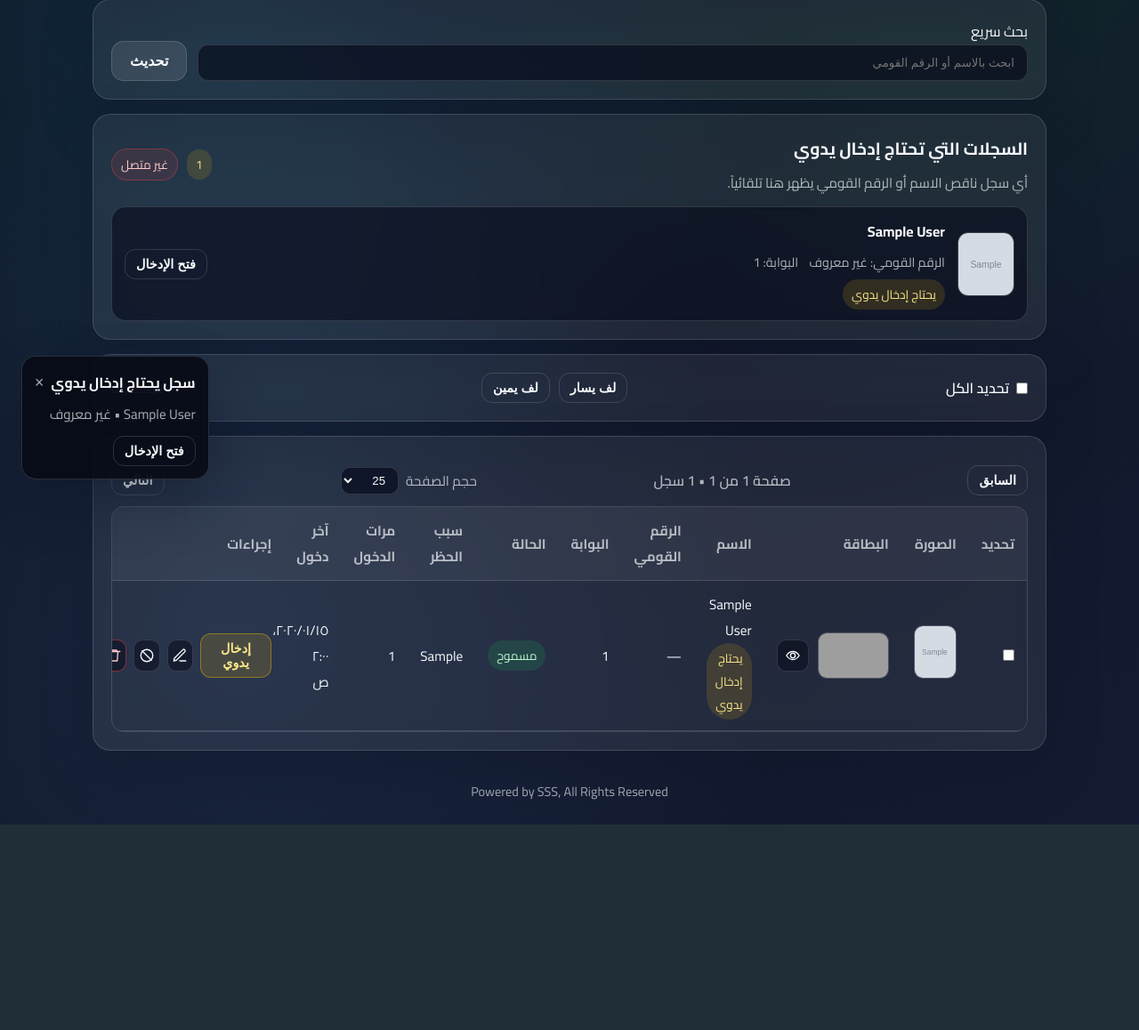
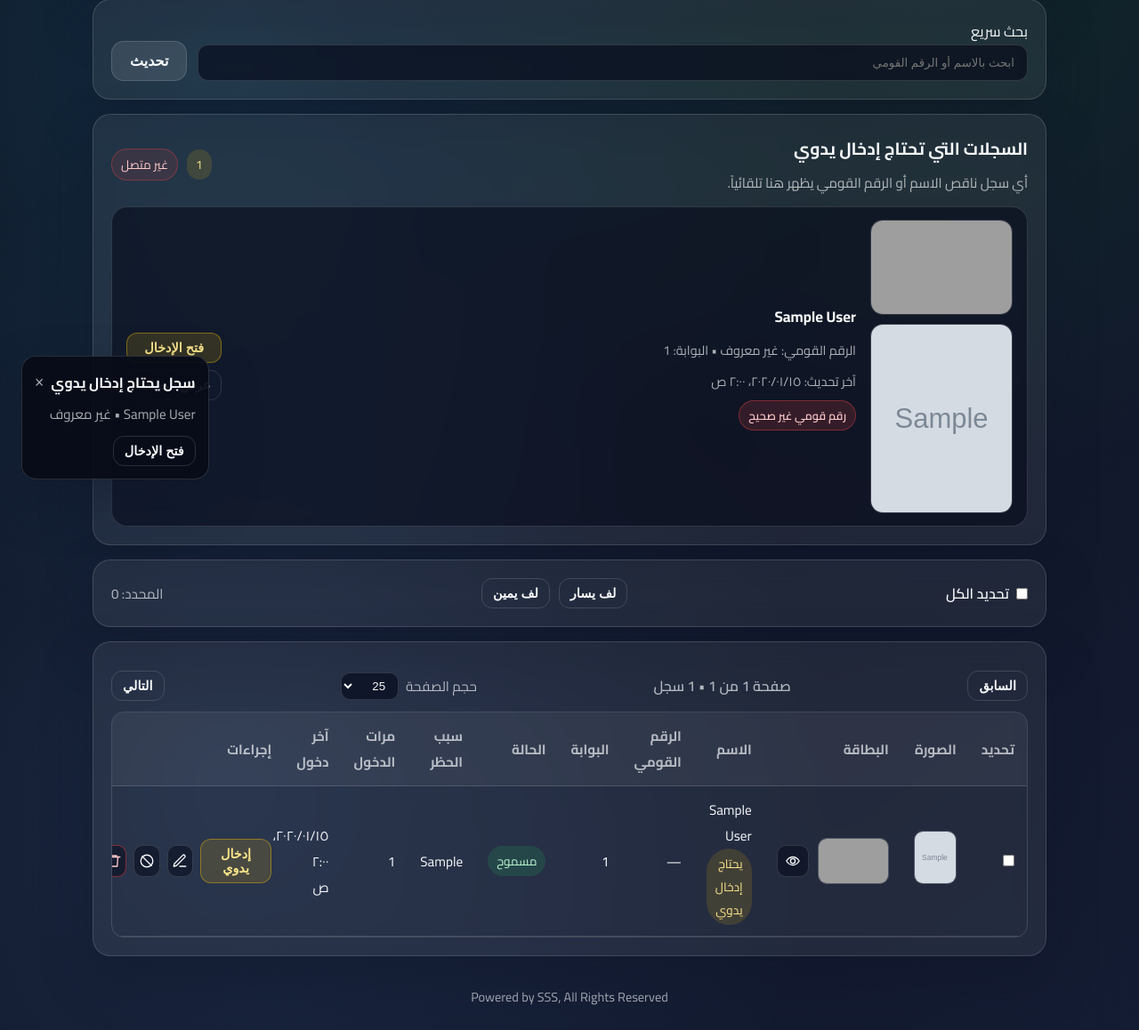
Before and after one commit to pokerist/gates.hpd-lc.com, a FastAPI app: page /admin in a window 1280 px wide. Shown: the part 237-1395 px from the top of the page at 89% size. Before the commit the page ends 1164 px from the top, so only its background shows below. Run offline with FastAPI, Linux system fonts and the light colour scheme; the visitor is signed in with stand-in values (Sample User, id 1); tables that the repository leaves empty hold one stand-in row (values such as "Sample post"); grey boxes marked "Sample" are stand-in pictures; data that the repository does not hold is empty; grey boxes are pictures that could not be loaded.

Commit message:
Improve manual issues display

```diff
--- a/static/css/app.css
+++ b/static/css/app.css
@@ -539,45 +539,64 @@ canvas {
 
 .issue-item {
   display: grid;
-  grid-template-columns: 64px 1fr auto;
+  grid-template-columns: 160px 1fr auto;
   align-items: center;
-  gap: 14px;
-  padding: 12px 14px;
-  border-radius: 16px;
+  gap: 16px;
+  padding: 14px 16px;
+  border-radius: 18px;
   border: 1px solid var(--border);
   background: rgba(2, 6, 23, 0.55);
 }
 
-.issue-thumb {
-  width: 64px;
-  height: 72px;
-  border-radius: 12px;
+.issue-media {
+  display: grid;
+  gap: 10px;
+}
+
+.issue-card-thumb,
+.issue-face-thumb {
+  border-radius: 14px;
   overflow: hidden;
   border: 1px solid rgba(255, 255, 255, 0.2);
-  background: rgba(2, 6, 23, 0.6);
+  background: rgba(2, 6, 23, 0.7);
   display: flex;
   align-items: center;
   justify-content: center;
-  font-size: 0.75rem;
   color: var(--muted);
+  font-size: 0.8rem;
 }
 
-.issue-thumb img {
+.issue-card-thumb {
+  aspect-ratio: 3 / 2;
+}
+
+.issue-face-thumb {
+  aspect-ratio: 3 / 4;
+}
+
+.issue-card-thumb img,
+.issue-face-thumb img {
   width: 100%;
   height: 100%;
   object-fit: cover;
 }
 
-.issue-main {
+.issue-thumb-placeholder {
+  padding: 8px;
+  text-align: center;
+}
+
+.issue-body {
   display: grid;
-  gap: 6px;
+  gap: 8px;
 }
 
 .issue-title {
   font-weight: 700;
+  font-size: 1.05rem;
 }
 
-.issue-meta {
+.issue-sub {
   color: var(--muted);
   font-size: 0.9rem;
   display: flex;
@@ -585,10 +604,44 @@ canvas {
   flex-wrap: wrap;
 }
 
-.issue-badges {
+.issue-tags {
   display: inline-flex;
   gap: 6px;
   flex-wrap: wrap;
+}
+
+.issue-tag {
+  padding: 4px 10px;
+  border-radius: 999px;
+  font-size: 0.8rem;
+  font-weight: 600;
+  border: 1px solid rgba(255, 255, 255, 0.12);
+  color: var(--muted);
+}
+
+.issue-tag.warning {
+  background: rgba(234, 179, 8, 0.16);
+  border-color: rgba(234, 179, 8, 0.4);
+  color: #fde68a;
+}
+
+.issue-tag.danger {
+  background: rgba(239, 68, 68, 0.16);
+  border-color: rgba(239, 68, 68, 0.4);
+  color: #fecaca;
+}
+
+.issue-tag.neutral {
+  background: rgba(59, 130, 246, 0.12);
+  border-color: rgba(59, 130, 246, 0.35);
+  color: #bfdbfe;
+}
+
+.issue-actions {
+  display: grid;
+  gap: 8px;
+  align-content: center;
+  justify-items: stretch;
 }
 
 .live-status {
@@ -837,6 +890,14 @@ canvas {
   .inline-editor {
     grid-template-columns: 1fr;
   }
+
+  .issue-item {
+    grid-template-columns: 1fr;
+  }
+
+  .issue-actions {
+    grid-template-columns: 1fr;
+  }
 }
 
 .toast-container {
--- a/static/js/admin.js
+++ b/static/js/admin.js
@@ -432,7 +432,10 @@ function buildIssueItems(items) {
     nid: isValidNid(person.national_id || "") ? person.national_id : "غير معروف",
     gate: person.gate_number ?? "—",
     photo: person.photo_path || "",
-    card: person.card_path || ""
+    card: person.card_path || "",
+    missingName: !((person.full_name || "").trim()),
+    missingNid: !isValidNid(person.national_id || ""),
+    updatedAt: person.updated_at || person.created_at || ""
   })).filter(issue => issue.id);
 }
 
@@ -449,9 +452,9 @@ function renderIssues(items, total) {
   if (!issues.length) {
     manualIssuesList.innerHTML = `
       <div class="issue-item">
-        <div class="issue-thumb">—</div>
-        <div class="issue-main">
+        <div class="issue-body">
           <div class="issue-title">لا توجد سجلات تحتاج إدخال يدوي حالياً.</div>
+          <div class="issue-sub">كل البيانات مكتملة في الوقت الحالي.</div>
         </div>
       </div>
     `;
@@ -459,24 +462,40 @@ function renderIssues(items, total) {
     issues.forEach(issue => {
       const item = document.createElement("div");
       item.className = "issue-item";
-      const thumb = issue.photo
-        ? `<img src="/person-photos/${escapeAttr(issue.photo)}" alt="photo" />`
-        : issue.card
-          ? `<img src="/card-images/${escapeAttr(issue.card)}" alt="card" />`
-          : "—";
+      const cardUrl = issue.card ? `/card-images/${escapeAttr(issue.card)}` : "";
+      const faceUrl = issue.photo ? `/person-photos/${escapeAttr(issue.photo)}` : "";
+      const cardThumb = cardUrl
+        ? `<img src="${cardUrl}" alt="card" />`
+        : `<div class="issue-thumb-placeholder">لا توجد بطاقة</div>`;
+      const faceThumb = faceUrl
+        ? `<img src="${faceUrl}" alt="face" />`
+        : `<div class="issue-thumb-placeholder">لا توجد صورة</div>`;
+      const tags = [];
+      if (issue.missingName) tags.push({ label: "الاسم ناقص", tone: "warning" });
+      if (issue.missingNid) tags.push({ label: "رقم قومي غير صحيح", tone: "danger" });
+      const tagsHtml = tags
+        .map(tag => `<span class="issue-tag ${tag.tone}">${escapeHtml(tag.label)}</span>`)
+        .join("");
+      const updatedLabel = issue.updatedAt ? formatDate(issue.updatedAt) : "—";
       item.innerHTML = `
-        <div class="issue-thumb">${thumb}</div>
-        <div class="issue-main">
+        <div class="issue-media">
+          <div class="issue-card-thumb">${cardThumb}</div>
+          <div class="issue-face-thumb">${faceThumb}</div>
+        </div>
+        <div class="issue-body">
           <div class="issue-title">${escapeHtml(issue.name)}</div>
-          <div class="issue-meta">
-            <span>الرقم القومي: ${escapeHtml(issue.nid)}</span>
-            <span>البوابة: ${escapeHtml(issue.gate)}</span>
+          <div class="issue-sub">
+            الرقم القومي: ${escapeHtml(issue.nid)} • البوابة: ${escapeHtml(issue.gate)}
           </div>
-          <div class="issue-badges">
-            <span class="badge warning">يحتاج إدخال يدوي</span>
+          <div class="issue-sub">آخر تحديث: ${escapeHtml(updatedLabel)}</div>
+          <div class="issue-tags">
+            ${tagsHtml || `<span class="issue-tag neutral">يحتاج إدخال يدوي</span>`}
           </div>
         </div>
-        <button class="btn btn-outline btn-sm" data-action="manual" data-nid="${escapeAttr(issue.id || "")}">فتح الإدخال</button>
+        <div class="issue-actions">
+          <button class="btn btn-warning btn-sm" data-action="manual" data-nid="${escapeAttr(issue.id || "")}">فتح الإدخال</button>
+          ${cardUrl ? `<button class="btn btn-outline btn-sm" data-action="view-card" data-card="${cardUrl}" data-face="${faceUrl}">عرض البطاقة</button>` : ""}
+        </div>
       `;
       manualIssuesList.appendChild(item);
     });
@@ -840,6 +859,15 @@ tableBody.addEventListener("click", async (event) => {
 manualIssuesList?.addEventListener("click", (event) => {
   const button = event.target.closest("button");
   if (!button) return;
+  const action = button.getAttribute("data-action") || "manual";
+  if (action === "view-card") {
+    const url = button.getAttribute("data-card");
+    const faceUrl = button.getAttribute("data-face") || "";
+    if (url) {
+      openCardPreview(url, faceUrl);
+    }
+    return;
+  }
   const nid = button.getAttribute("data-nid");
   if (!nid) return;
   openEditorEnsureVisible(nid);
```
